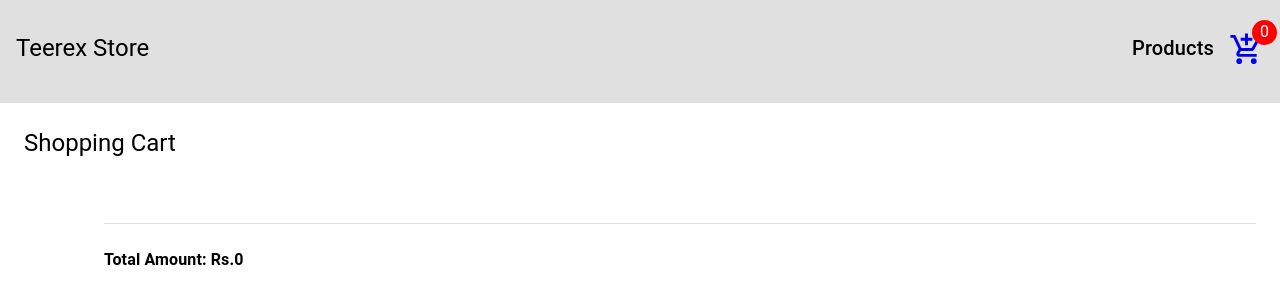
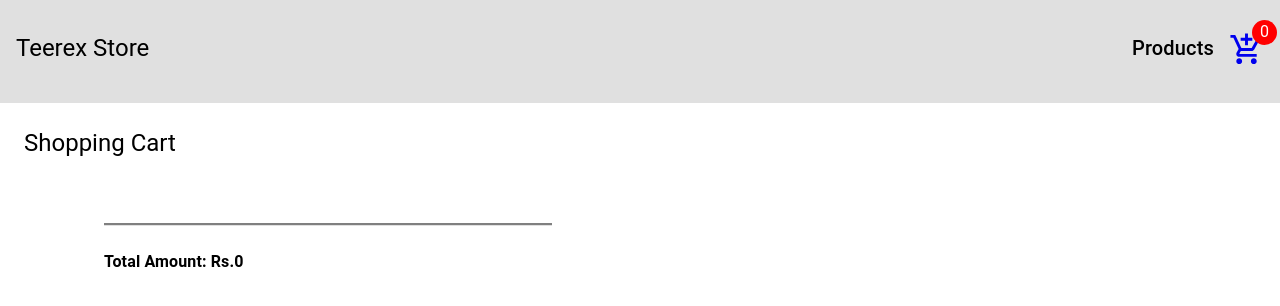
Before and after one commit to PAlagusurya/Teerex-Store, a React (Create React App) app: page /carts in a window 1280 px wide. Shown: the top 306 px of the page. Built offline with nearby package versions, Linux system fonts and the light colour scheme.

Commit message:
Corrected styling

```diff
--- a/src/components/Cart.tsx
+++ b/src/components/Cart.tsx
@@ -33,7 +33,7 @@ const Cart = () => {
             <CartItemsList {...cartItem} key={cartItem.id} />
           ))}
         </Stack>
-        <Divider sx={{ mt: 3 }} />
+        <Divider sx={{ mt: 3, borderTop: "2.5px solid grey", width: "35vw" }} />
         <Typography sx={{ fontWeight: 600, mt: 3 }}>
           Total Amount: Rs.{totalAmount}
         </Typography>
--- a/src/components/cartItemsList.tsx
+++ b/src/components/cartItemsList.tsx
@@ -45,7 +45,13 @@ const CartItemsList: React.FC<CartItemsListProps> = (props) => {
   }, [choosenQuantity]);
 
   return (
-    <Stack direction="row" spacing={2}>
+    <Box
+      sx={{
+        display: "flex",
+        justifyContent: "space-evenly",
+        width: "30vw",
+      }}
+    >
       <img src={imageURL} alt={name} style={{ width: 100, height: 100 }} />
       <Stack>
         <Typography variant="subtitle1" sx={{ fontWeight: 600 }}>
@@ -74,6 +80,7 @@ const CartItemsList: React.FC<CartItemsListProps> = (props) => {
           </Select>
         </FormControl>
       </Box>
+
       <Box>
         <Button
           variant="outlined"
@@ -93,7 +100,7 @@ const CartItemsList: React.FC<CartItemsListProps> = (props) => {
           Delete
         </Button>
       </Box>
-    </Stack>
+    </Box>
   );
 };
 
```
